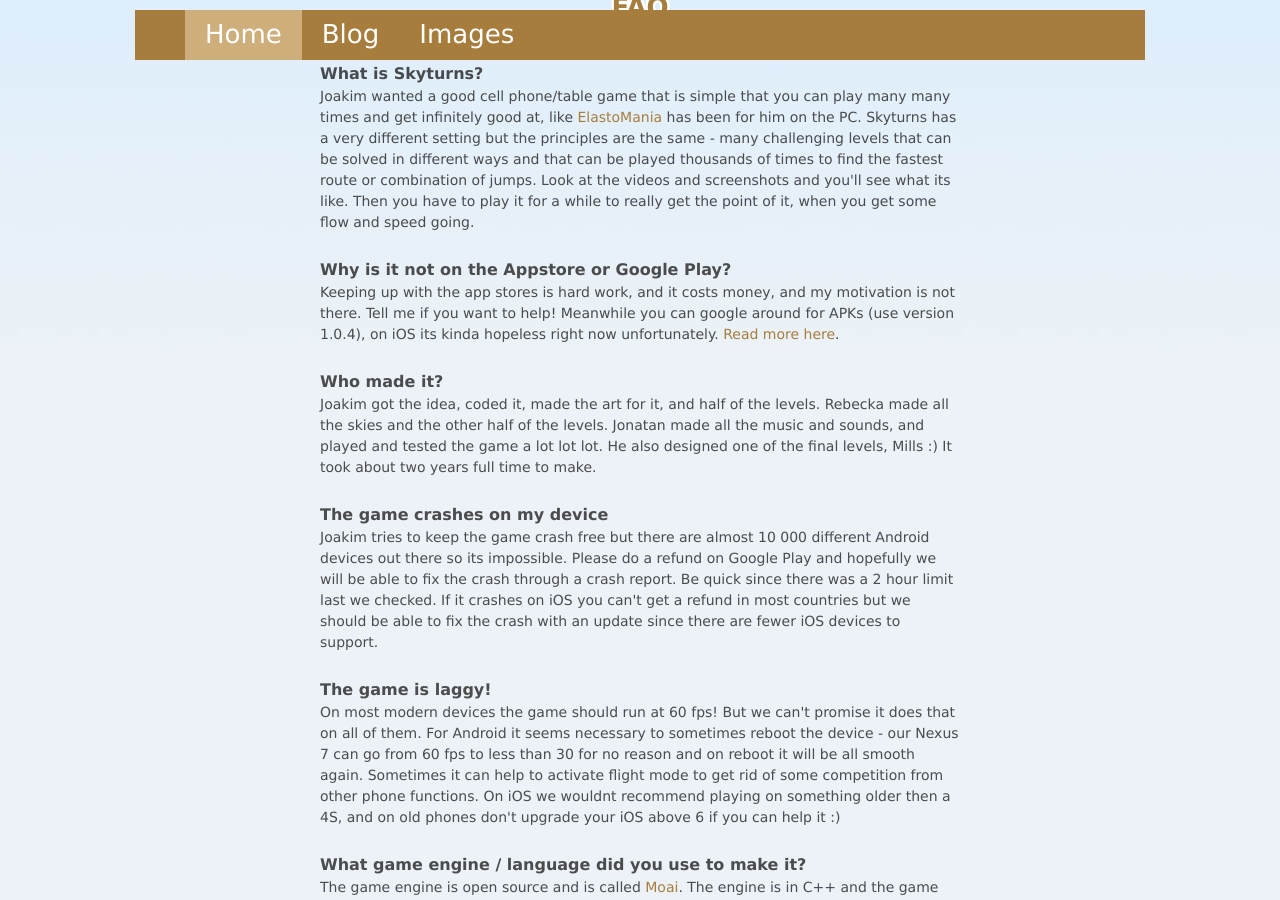
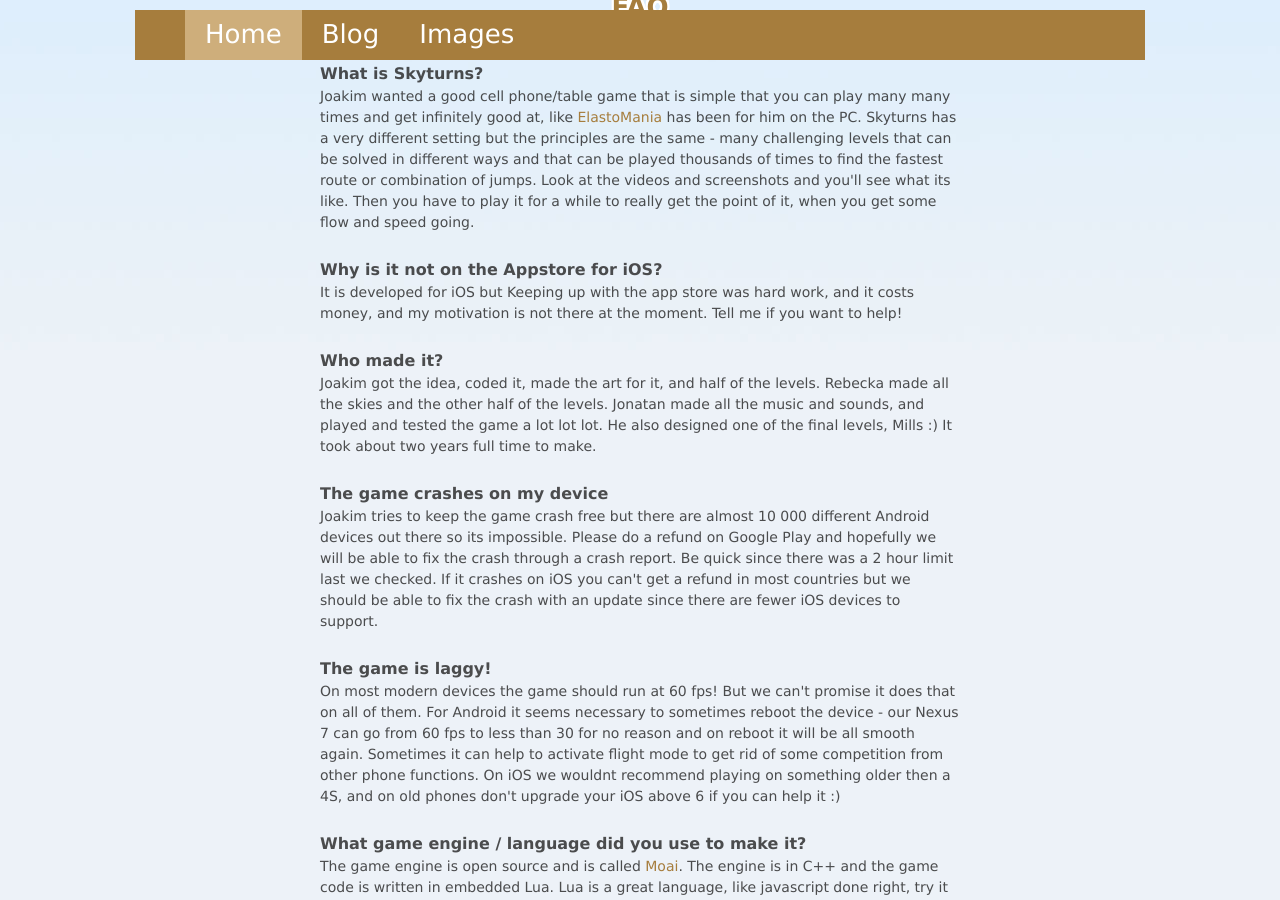
Before and after one commit to JDaance/jdaance.github.io, a Jekyll site: the page built from index.html, in a window 1280 px wide and 900 px high, scrolled down 1298 px. Built offline with Jekyll 4.4.1, drawn with Linux system fonts in a browser that asks for light colours; nearby versions of some CDN libraries.

Commit message:
Fix faq for iOS

```diff
--- a/index.html
+++ b/index.html
@@ -71,8 +71,8 @@
     <h3>What is Skyturns?</h3>
     Joakim wanted a good cell phone/table game that is simple that you can play many many times and get infinitely good at, like <a href="http://www.moposite.com/info_games_elma.php">ElastoMania</a> has been for him on the PC. Skyturns has a very different setting but the principles are the same - many challenging levels that can be solved in different ways and that can be played thousands of times to find the fastest route or combination of jumps. Look at the videos and screenshots and you'll see what its like. Then you have to play it for a while to really get the point of it, when you get some flow and speed going.
 
-    <h3>Why is it not on the Appstore or Google Play?</h3>
-    Keeping up with the app stores is hard work, and it costs money, and my motivation is not there. Tell me if you want to help! Meanwhile you can google around for APKs (use version 1.0.4), on iOS its kinda hopeless right now unfortunately. <a href="{% post_url 2017-06-01-hibernation %}">Read more here</a>.
+    <h3>Why is it not on the Appstore for iOS?</h3>
+    It is developed for iOS but Keeping up with the app store was hard work, and it costs money, and my motivation is not there at the moment. Tell me if you want to help!
 
     <h3>Who made it?</h3>
     Joakim got the idea, coded it, made the art for it, and half of the levels. Rebecka made all the skies and the other half of the levels. Jonatan made all the music and sounds, and played and tested the game a lot lot lot. He also designed one of the final levels, Mills :) It took about two years full time to make.
```
